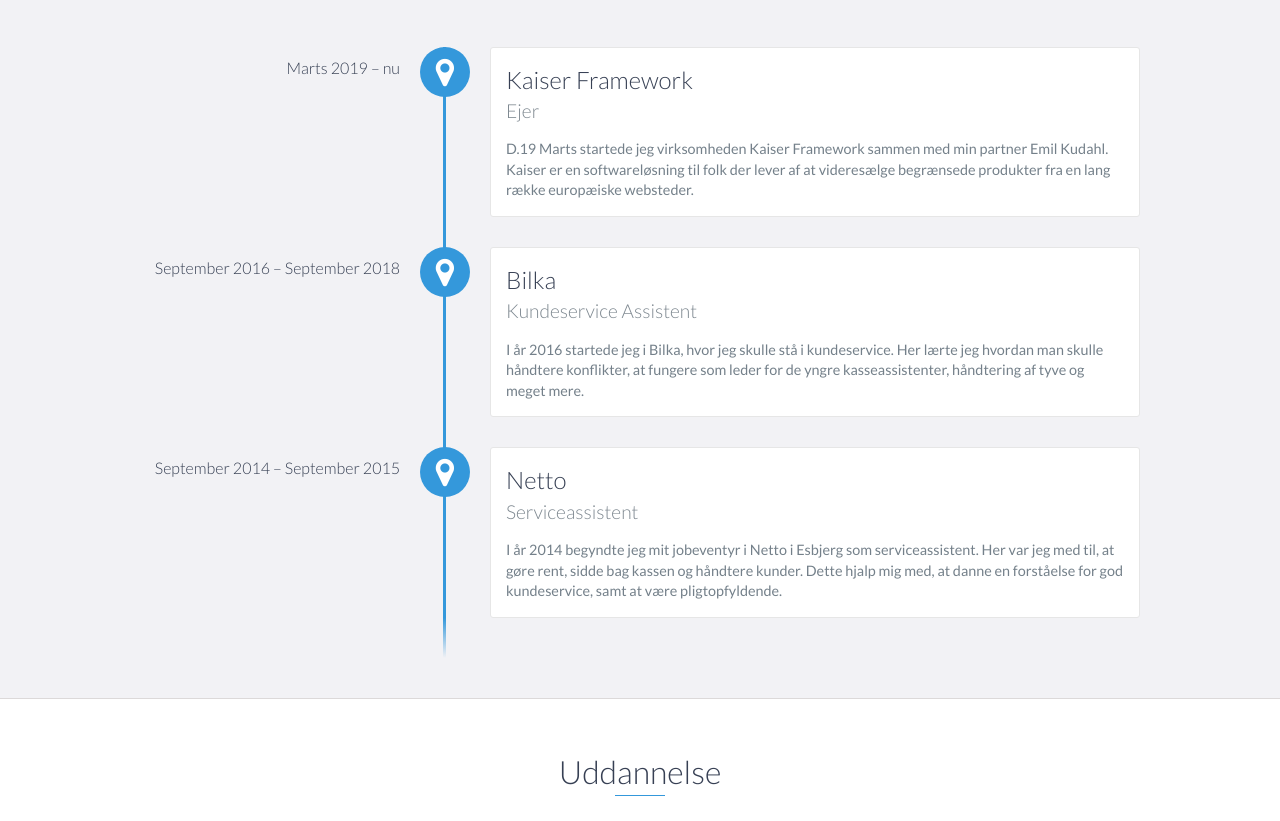
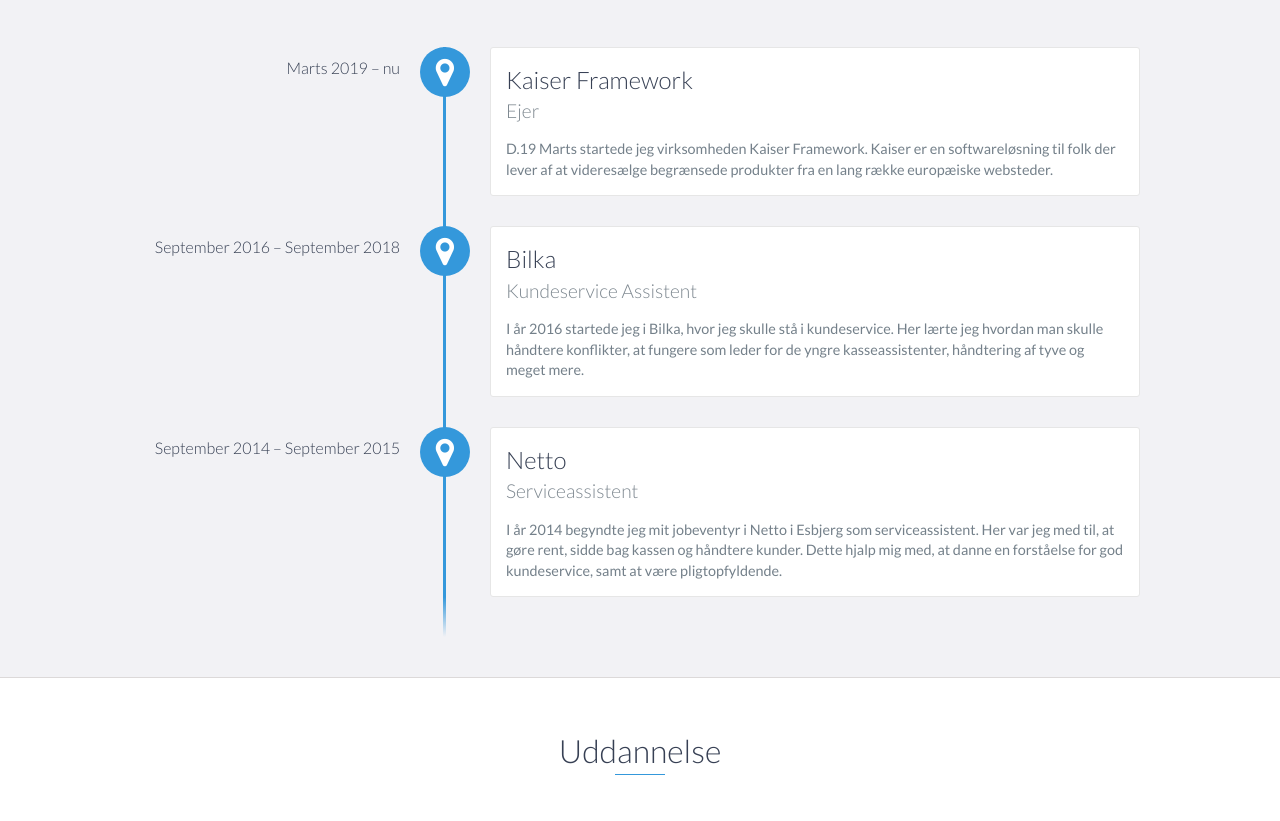
Before and after one commit to TheAndersMadsen/theandersmadsen.github.io, a website: page index.html in a window 1280 px wide. Shown: the part 1220-2041 px from the top of the page. Drawn offline with nearby package versions, Linux system fonts and the light colour scheme.

Commit message:
Update index.html

```diff
--- a/index.html
+++ b/index.html
@@ -99,7 +99,7 @@
                 <h3>Kaiser Framework</h3>
                 <h4>Ejer</h4>
                 <p>
-                    D.19 Marts startede jeg virksomheden Kaiser Framework sammen med min partner Emil Kudahl. Kaiser er en softwareløsning til folk der lever af at videresælge begrænsede produkter fra en lang række europæiske websteder.
+                    D.19 Marts startede jeg virksomheden Kaiser Framework. Kaiser er en softwareløsning til folk der lever af at videresælge begrænsede produkter fra en lang række europæiske websteder.
                 </p>
             </div>
 
```
